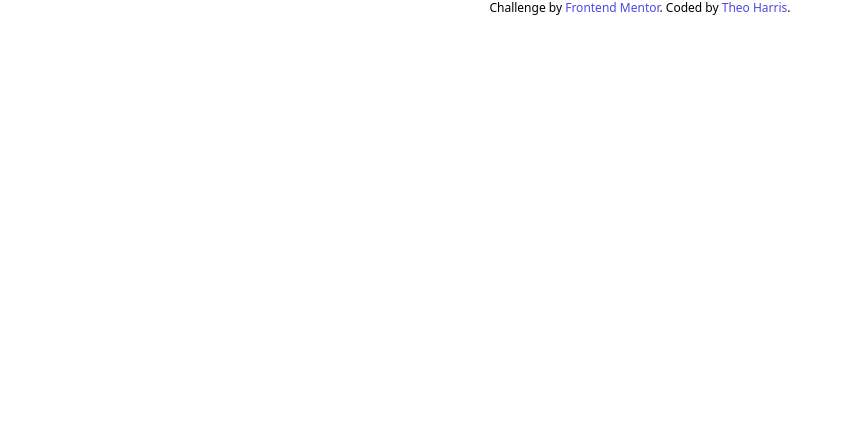
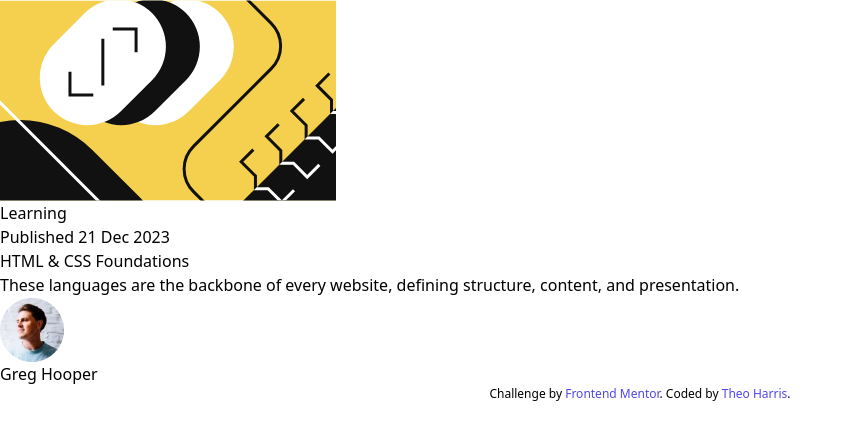
Before and after one commit to Theosaurus-Rex/frontend-mentor-blog-preview-card, a website: page index.html in a window 1280 px wide. Shown: the whole page, without its empty margins (0-853 px from the left). Drawn offline with Linux system fonts and the light colour scheme.

Commit message:
Lay out basic HTML structure

```diff
--- a/index.html
+++ b/index.html
@@ -15,6 +15,28 @@
     <title>Frontend Mentor | Blog preview card</title>
   </head>
   <body>
+    <article>
+      <!-- Image is purely decorative, so empty alt text -->
+      <img src="/assets/images/illustration-article.svg" alt="" />
+      <ul>
+        <li>Learning</li>
+      </ul>
+      <time datetime="2023-12-21 20:00">Published 21 Dec 2023</time>
+      <h1>HTML & CSS Foundations</h1>
+      <p>
+        These languages are the backbone of every website, defining structure,
+        content, and presentation.
+      </p>
+      <div>
+        <img
+          src="/assets/images/image-avatar.webp"
+          alt="A headshot of a man in front of a white brick wall"
+        />
+        <div>
+          <p>Greg Hooper</p>
+        </div>
+      </div>
+    </article>
     <div class="text-xs text-center">
       Challenge by
       <a
```
